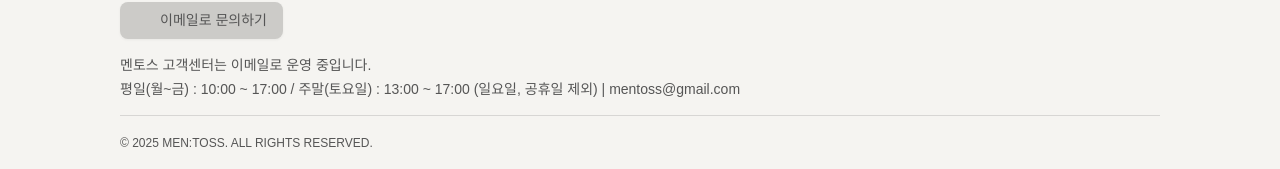
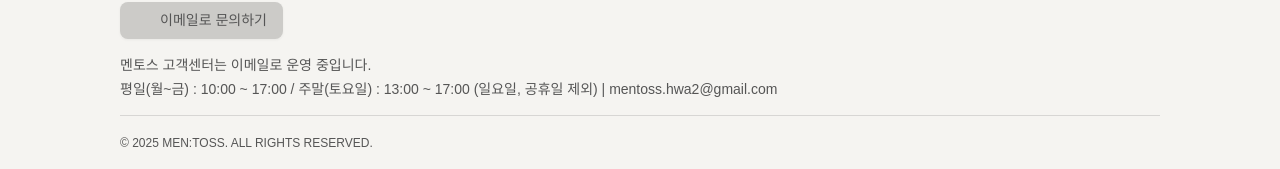
Before and after one commit to F2-project02/AIBE1-Project2-Team02-frontend, a React (Vite) app: page / in a window 1280 px wide. Shown: the part 1069-1238 px from the top of the page. Built offline with nearby package versions, Linux system fonts and the light colour scheme; some icons are missing; a web font is replaced by a local one.

Commit message:
Refactor: 멘토스 계정 이메일 변경

```diff
--- a/src/components/layout/Footer.jsx
+++ b/src/components/layout/Footer.jsx
@@ -52,7 +52,7 @@
           고객센터
         </Typography>
 
-        <a href="mailto:mentoss@gmail.com" style={{ textDecoration: "none" }}>
+        <a href="mailto:mentoss.hwa2@gmail.com" style={{ textDecoration: "none" }}>
         <Button
           aria-label="이메일로 문의하기"
           startIcon={<EmailIcon />}
@@ -80,7 +80,7 @@
           멘토스 고객센터는 이메일로 운영 중입니다.
         </Typography>
         <Typography variant="body2" mb={2}>
-          평일(월~금) : 10:00 ~ 17:00 / 주말(토요일) : 13:00 ~ 17:00 (일요일, 공휴일 제외) | mentoss@gmail.com
+          평일(월~금) : 10:00 ~ 17:00 / 주말(토요일) : 13:00 ~ 17:00 (일요일, 공휴일 제외) |  mentoss.hwa2@gmail.com
         </Typography>
 
         <Divider sx={{ my: 2 }} />
```
